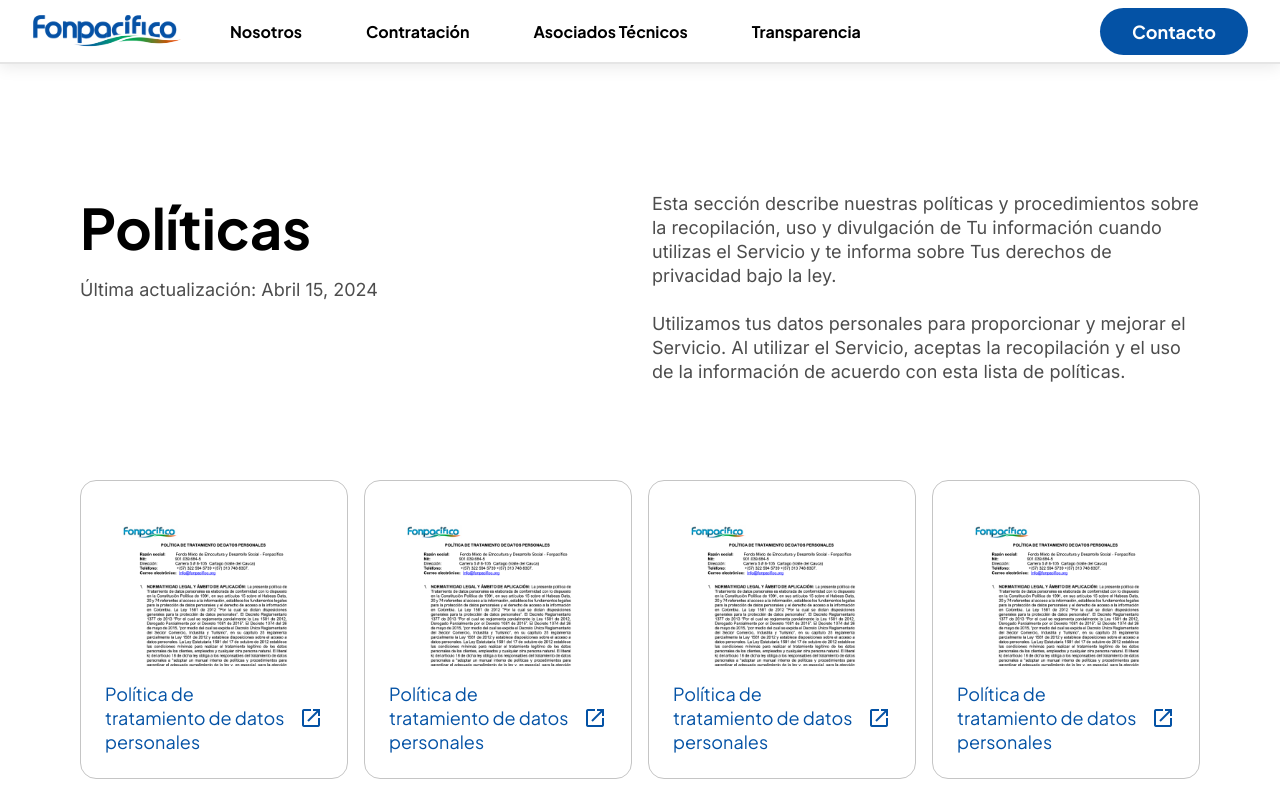
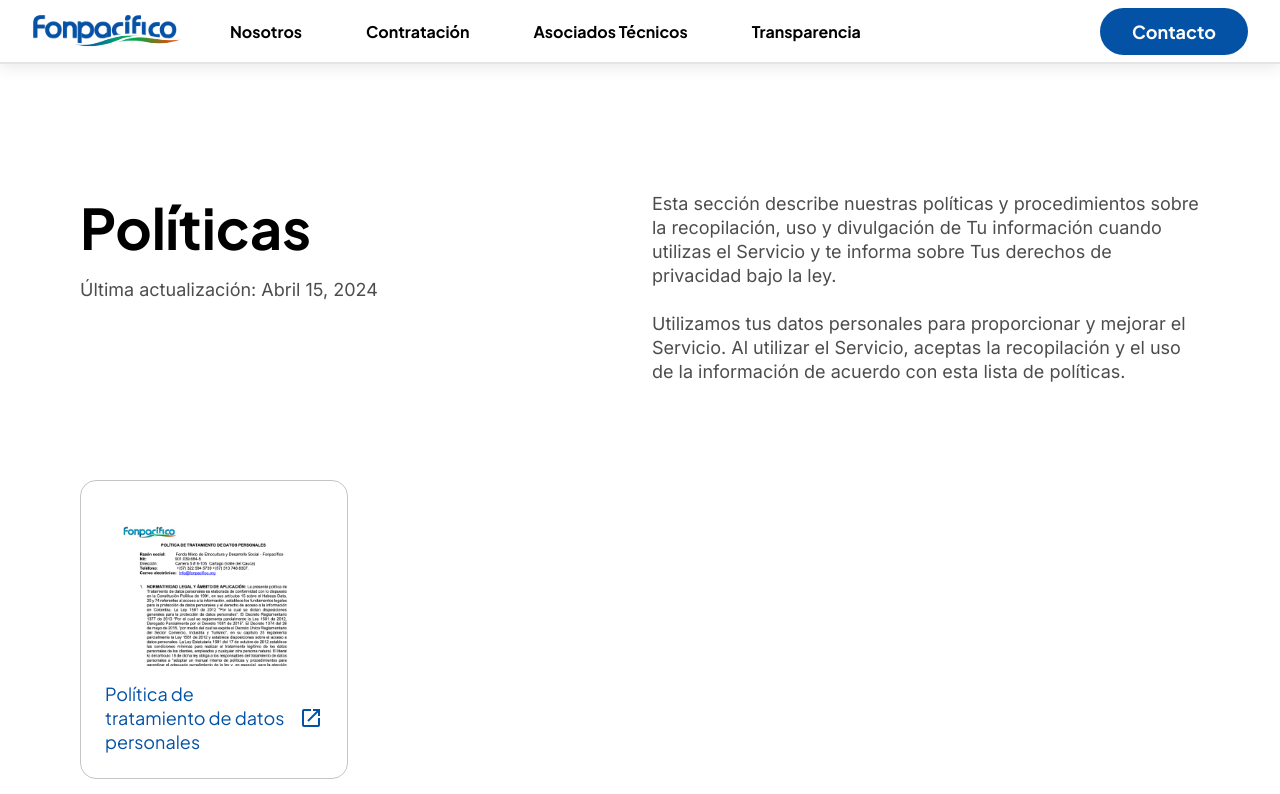
Before and after one commit to fonpacifico/fonpacifico-web, a Vue app: page /politicas in a window 1280 px wide. Shown: the top 794 px of the page. Built offline with nearby package versions, Linux system fonts and the light colour scheme.

Commit message:
leaving only 1 document

```diff
--- a/src/views/PoliticasView.vue
+++ b/src/views/PoliticasView.vue
@@ -1,45 +1,5 @@
 <script setup>
 const DOCUMENTS = [
-  {
-    image: '/documentos/doc_1.png',
-    link: 'https://drive.google.com/file/d/19MdLiWOtoJH0LwlmbjnTT93mhmhYPrB5/view?usp=drive_link',
-    text: 'Política de tratamiento de datos personales',
-  },
-  {
-    image: '/documentos/doc_1.png',
-    link: 'https://drive.google.com/file/d/19MdLiWOtoJH0LwlmbjnTT93mhmhYPrB5/view?usp=drive_link',
-    text: 'Política de tratamiento de datos personales',
-  },
-  {
-    image: '/documentos/doc_1.png',
-    link: 'https://drive.google.com/file/d/19MdLiWOtoJH0LwlmbjnTT93mhmhYPrB5/view?usp=drive_link',
-    text: 'Política de tratamiento de datos personales',
-  },
-  {
-    image: '/documentos/doc_1.png',
-    link: 'https://drive.google.com/file/d/19MdLiWOtoJH0LwlmbjnTT93mhmhYPrB5/view?usp=drive_link',
-    text: 'Política de tratamiento de datos personales',
-  },
-  {
-    image: '/documentos/doc_1.png',
-    link: 'https://drive.google.com/file/d/19MdLiWOtoJH0LwlmbjnTT93mhmhYPrB5/view?usp=drive_link',
-    text: 'Política de tratamiento de datos personales',
-  },
-  {
-    image: '/documentos/doc_1.png',
-    link: 'https://drive.google.com/file/d/19MdLiWOtoJH0LwlmbjnTT93mhmhYPrB5/view?usp=drive_link',
-    text: 'Política de tratamiento de datos personales',
-  },
-  {
-    image: '/documentos/doc_1.png',
-    link: 'https://drive.google.com/file/d/19MdLiWOtoJH0LwlmbjnTT93mhmhYPrB5/view?usp=drive_link',
-    text: 'Política de tratamiento de datos personales',
-  },
-  {
-    image: '/documentos/doc_1.png',
-    link: 'https://drive.google.com/file/d/19MdLiWOtoJH0LwlmbjnTT93mhmhYPrB5/view?usp=drive_link',
-    text: 'Política de tratamiento de datos personales',
-  },
   {
     image: '/documentos/doc_1.png',
     link: 'https://drive.google.com/file/d/19MdLiWOtoJH0LwlmbjnTT93mhmhYPrB5/view?usp=drive_link',
```
